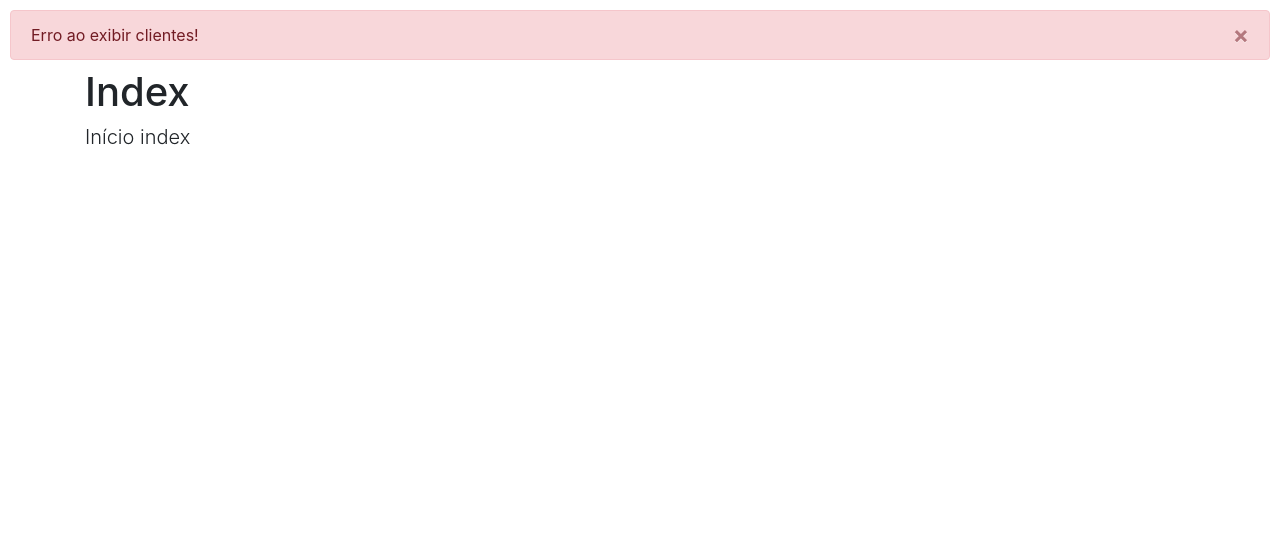
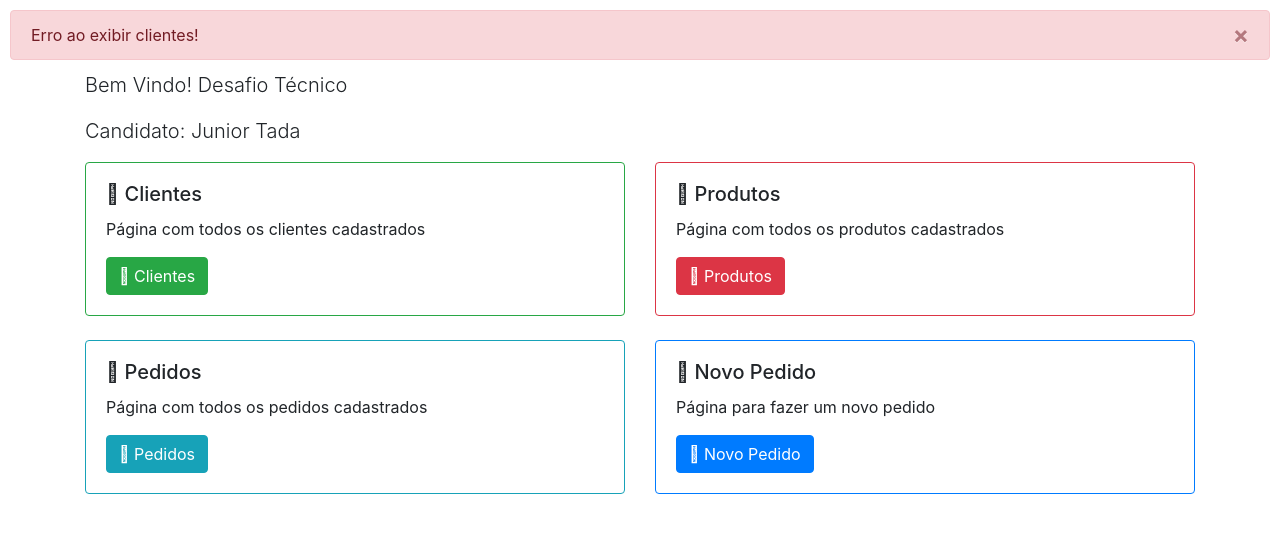
Before and after one commit to juniortada/desafio_3, a Flask app: page /financeiro/cliente in a window 1280 px wide. Shown: the part 56-589 px from the top of the page. Run offline with Flask 2, Linux system fonts and the light colour scheme; parts of the project's set-up code (start-up, migrations or seed data) failed here and were passed over; some libraries are stand-ins or nearby versions.

Commit message:
[new] página index com atalhos, btn voltar

```diff
--- a/app/templates/index.html
+++ b/app/templates/index.html
@@ -1,7 +1,51 @@
 {% extends "base.html" %}
   {% block body %}
   <div class="container">
-    <h1>Index</h1>
-    <p class="lead">Início index</p>
+    <p class="lead">Bem Vindo! Desafio Técnico</p>
+    <p class="lead">Candidato: Junior Tada</p>
+
+    <div class="row">
+      <div class="col-6">
+        <div class="card border-success">
+          <div class="card-body">
+            <h5 class="card-title"><i class="fas fa-users"></i> Clientes</h5>
+            <p class="card-text">Página com todos os clientes cadastrados</p>
+            <a href="{{ url_for('financeiro.cliente') }}" class="btn btn-success"><i class="fas fa-users"></i> Clientes</a>
+          </div>
+        </div>
+      </div>
+      <div class="col-6">
+        <div class="card border-danger">
+          <div class="card-body">
+            <h5 class="card-title"><i class="fas fa-cubes"></i> Produtos</h5>
+            <p class="card-text">Página com todos os produtos cadastrados</p>
+            <a href="{{ url_for('financeiro.produto') }}" class="btn btn-danger"><i class="fas fa-cubes"></i> Produtos</a>
+          </div>
+        </div>
+      </div>
+    </div>
+
+    <br>
+
+    <div class="row">
+      <div class="col-6">
+        <div class="card border-info">
+          <div class="card-body">
+            <h5 class="card-title"><i class="fas fa-shopping-cart"></i> Pedidos</h5>
+            <p class="card-text">Página com todos os pedidos cadastrados</p>
+            <a href="{{ url_for('financeiro.pedido') }}" class="btn btn-info"><i class="fas fa-shopping-cart"></i> Pedidos</a>
+          </div>
+        </div>
+      </div>
+      <div class="col-6">
+        <div class="card border-primary">
+          <div class="card-body">
+            <h5 class="card-title"><i class="fas fa-cart-plus"></i> Novo Pedido</h5>
+            <p class="card-text">Página para fazer um novo pedido</p>
+            <a href="{{ url_for('financeiro.pedido_novo') }}" class="btn btn-primary"><i class="fas fa-cart-plus"></i> Novo Pedido</a>
+          </div>
+        </div>
+      </div>
+    </div>
   </div><!-- /.container -->
   {% endblock %}
```
Also changed, not shown: app/templates/financeiro/cliente.html (+9 -1 lines), app/templates/financeiro/produto.html (+7 -0 lines).
